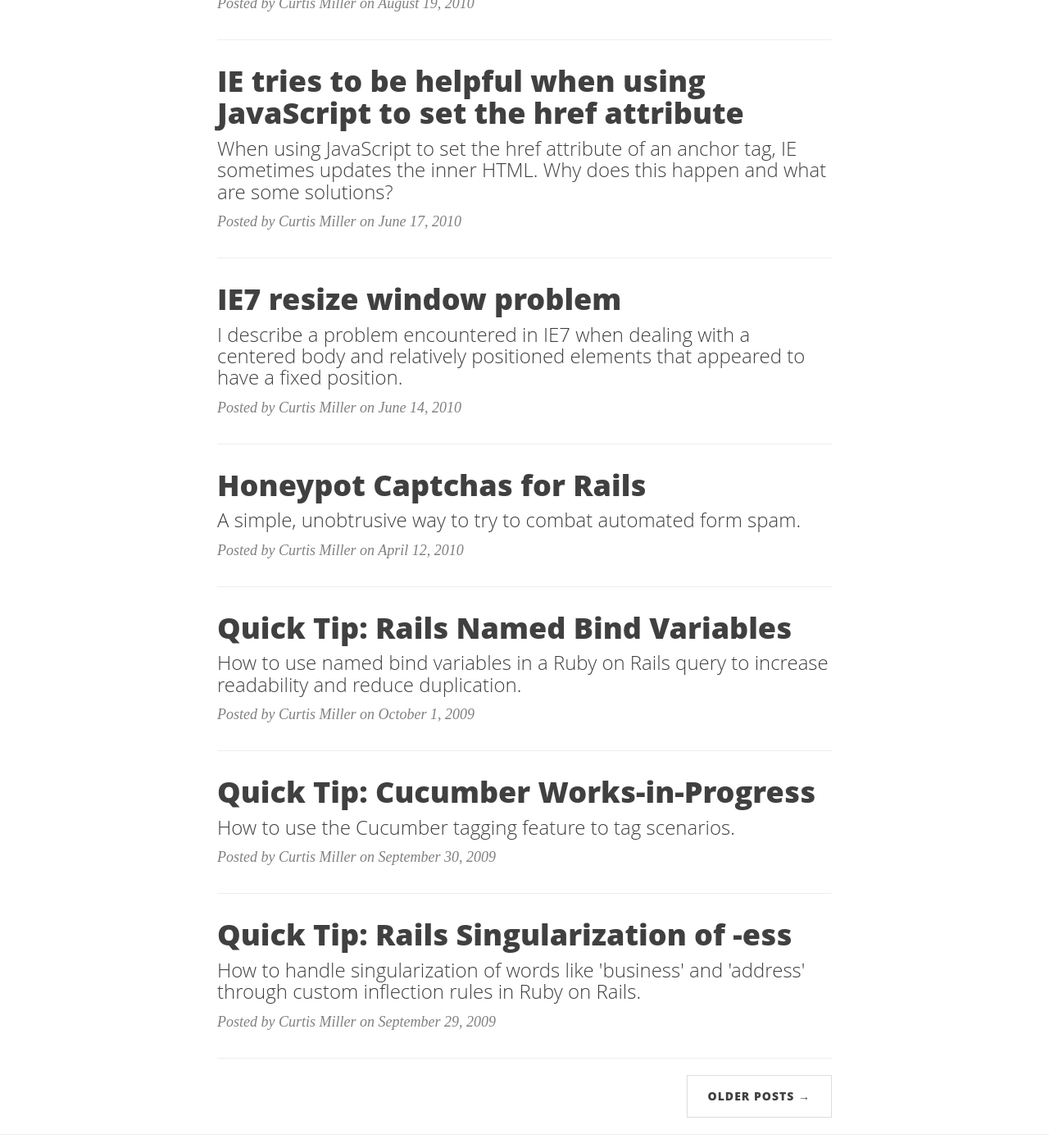
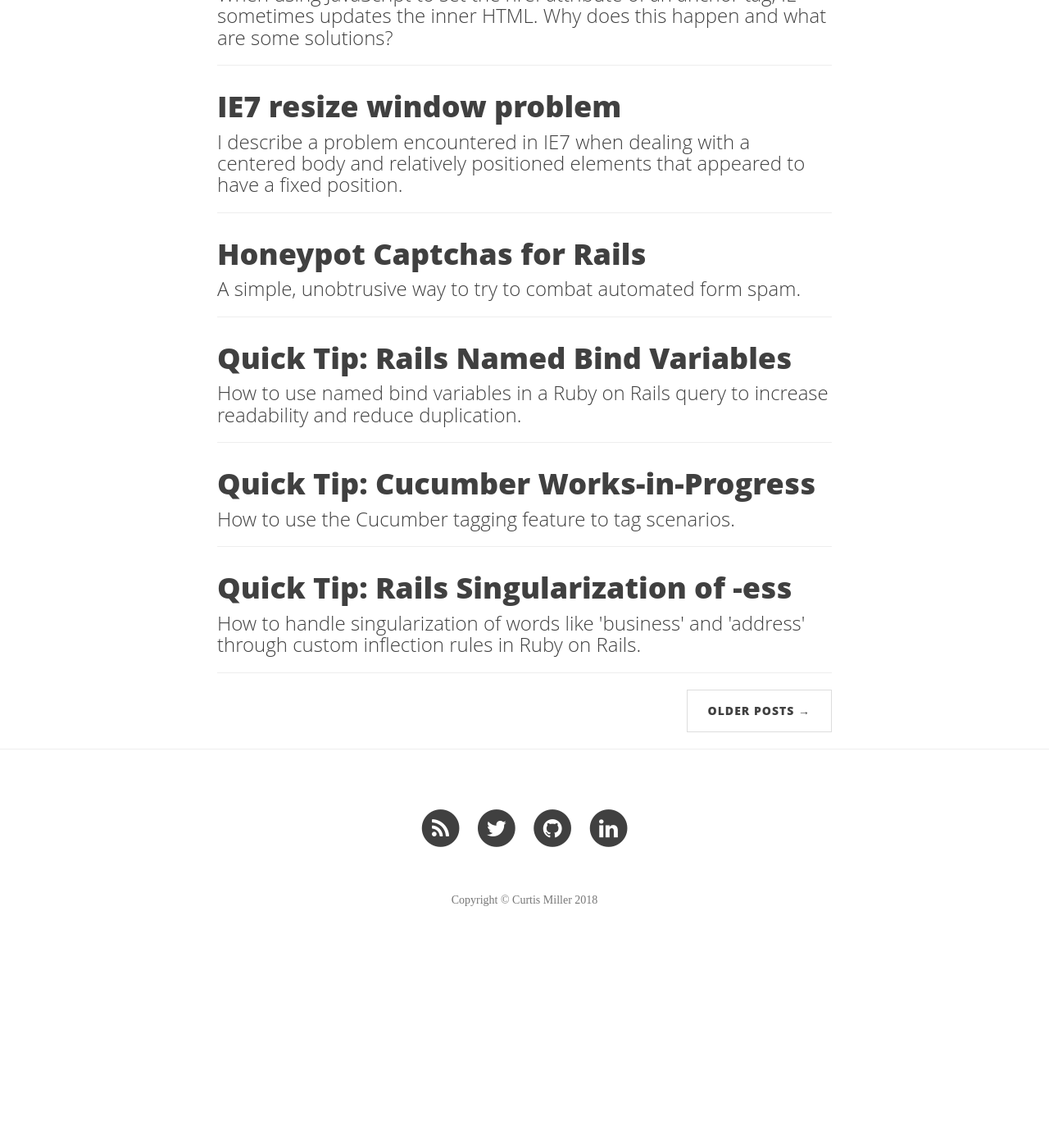
Before and after one commit to curtis/curtis.github.io, a Jekyll site: the page built from index.html, in a window 1280 px wide and 1400 px high, scrolled down 1391 px. Shown: the whole window at 82% size. Built offline with Jekyll 4.4.1, drawn with Linux system fonts in a browser that asks for light colours; nearby versions of some CDN libraries; the list of posts is cut into pages by our own code; after the commit the page ends 2564 px from its top, so only the background shows below that; some of the changed text lies outside the part shown.

Commit message:
remove timestamp and add gravatar

```diff
--- a/_config.yml
+++ b/_config.yml
@@ -12,6 +12,7 @@
 twitter_username:  curtism
 github_username:   curtis
 linkedin_username: curtm95
+gravatar_hash: 0cc10d016d72b66a06590a1d2678f68b
 
 company:
   name: Velocity Labs
--- a/index.html
+++ b/index.html
@@ -11,17 +11,6 @@
         <h3 class="post-subtitle">{{ post.subtitle }}</h3>
       {% endif %}
     </a>
-    <p class="post-meta">
-      Posted by
-
-      {% if post.author %}
-        {{ post.author }}
-      {% else %}
-        {{ site.author }}
-      {% endif %}
-
-      on {{ post.date | date: "%B %-d, %Y" }}
-    </p>
   </div>
 
   <hr/>
```
Also changed, not shown: _layouts/post.html (+3 -5 lines).
